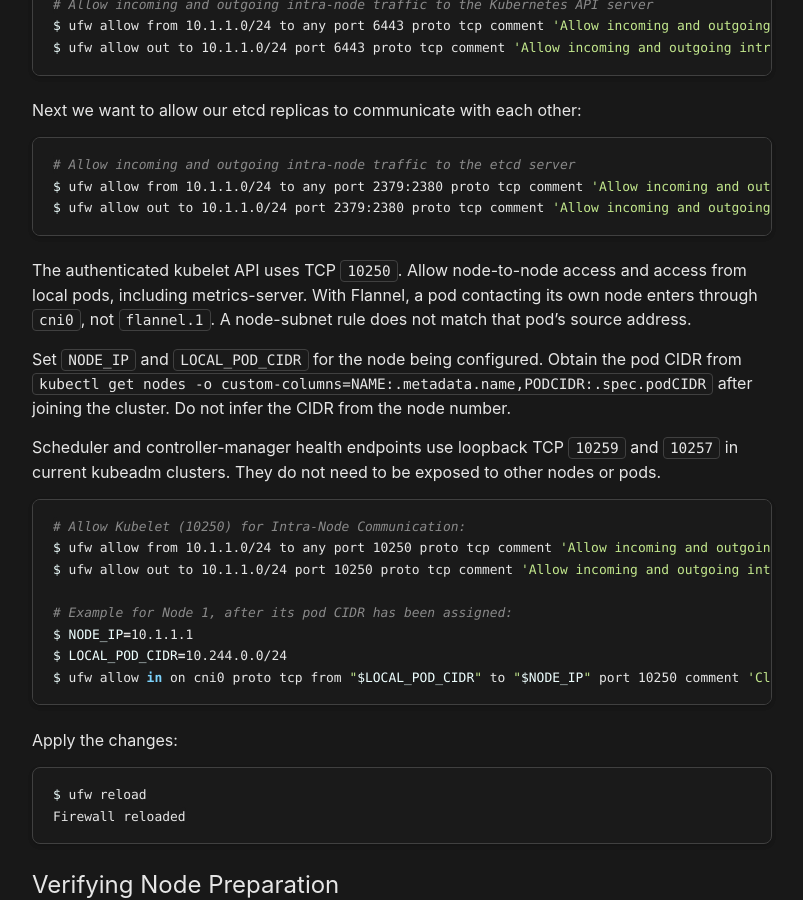
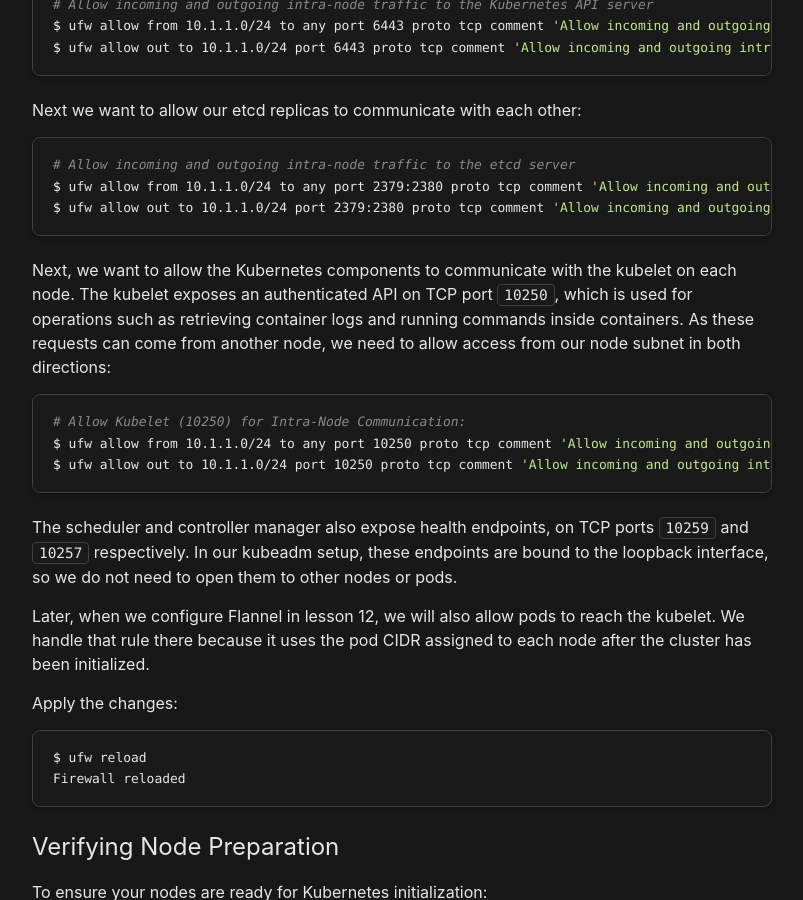
Before and after one commit to philprime/philprime.dev, a Jekyll site: the page built from guides/building-a-production-ready-kubernetes-cluster-from-scratch/lesson-10.md, in a window 1280 px wide and 900 px high, scrolled down 6688 px. Shown: the whole window, without its empty margins (238-1041 px from the left). Built offline with Jekyll 4.4.1, drawn with Linux system fonts in a browser that asks for light colours.

Commit message:
docs(kubernetes): Restore guided firewall explanations

````diff
--- a/guides/building-a-production-ready-kubernetes-cluster-from-scratch/lesson-10.md
+++ b/guides/building-a-production-ready-kubernetes-cluster-from-scratch/lesson-10.md
@@ -297,27 +297,23 @@ $ ufw allow from 10.1.1.0/24 to any port 2379:2380 proto tcp comment 'Allow inco
 $ ufw allow out to 10.1.1.0/24 port 2379:2380 proto tcp comment 'Allow incoming and outgoing intra-node traffic to the etcd server'
 ```
 
-The authenticated kubelet API uses TCP `10250`. Allow node-to-node access and access from local pods, including
-metrics-server. With Flannel, a pod contacting its own node enters through `cni0`, not `flannel.1`. A node-subnet rule
-does not match that pod's source address.
-
-Set `NODE_IP` and `LOCAL_POD_CIDR` for the node being configured. Obtain the pod CIDR from
-`kubectl get nodes -o custom-columns=NAME:.metadata.name,PODCIDR:.spec.podCIDR` after joining the cluster. Do not infer
-the CIDR from the node number.
-
-Scheduler and controller-manager health endpoints use loopback TCP `10259` and `10257` in current kubeadm clusters.
-They do not need to be exposed to other nodes or pods.
+Next, we want to allow the Kubernetes components to communicate with the kubelet on each node. The kubelet exposes
+an authenticated API on TCP port `10250`, which is used for operations such as retrieving container logs and running
+commands inside containers. As these requests can come from another node, we need to allow access from our node
+subnet in both directions:
 
 ```bash
 # Allow Kubelet (10250) for Intra-Node Communication:
 $ ufw allow from 10.1.1.0/24 to any port 10250 proto tcp comment 'Allow incoming and outgoing intra-node traffic to the Kubelet API Server'
 $ ufw allow out to 10.1.1.0/24 port 10250 proto tcp comment 'Allow incoming and outgoing intra-node traffic to the Kubelet API Server'
+```
 
-# Example for Node 1, after its pod CIDR has been assigned:
-$ NODE_IP=10.1.1.1
-$ LOCAL_POD_CIDR=10.244.0.0/24
-$ ufw allow in on cni0 proto tcp from "$LOCAL_POD_CIDR" to "$NODE_IP" port 10250 comment 'Cluster pods to local kubelet'
-```
+The scheduler and controller manager also expose health endpoints, on TCP ports `10259` and `10257` respectively.
+In our kubeadm setup, these endpoints are bound to the loopback interface, so we do not need to open them to other
+nodes or pods.
+
+Later, when we configure Flannel in lesson 12, we will also allow pods to reach the kubelet. We handle that rule there
+because it uses the pod CIDR assigned to each node after the cluster has been initialized.
 
 Apply the changes:
 
````
Also changed, not shown: guides/building-a-production-ready-kubernetes-cluster-from-scratch/lesson-12.md (+20 -2 lines).
